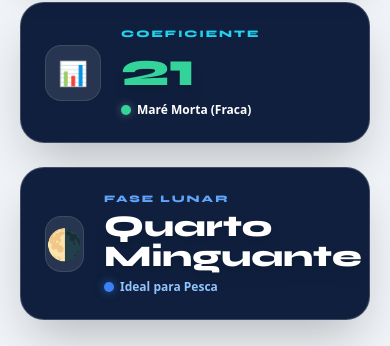
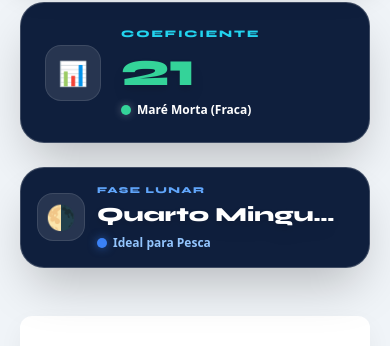
Before and after one commit to gustafa001/Mareagora, a Next.js app: page /mare/arquipelago-de-fernando-de-noronha in a window 390 px wide. Shown: the part 1208-1554 px from the top of the page. Built offline with nearby package versions, Linux system fonts and the light colour scheme; no server answers.

Commit message:
fix: adjust moon phase card layout for mobile to prevent text overflow

```diff
--- a/components/SummaryCards.tsx
+++ b/components/SummaryCards.tsx
@@ -99,14 +99,14 @@ export default function SummaryCards({ nextHigh, nextLow, lat, lon }: SummaryCar
           </div>
         </div>
 
-        <div className="p-6 flex items-center justify-between rounded-3xl border border-white/20 shadow-2xl" style={{ background: '#0f1f3d' }}>
-          <div className="flex items-center gap-5">
-            <div className="w-14 h-14 rounded-2xl bg-white/10 flex items-center justify-center text-3xl border border-white/10">
+        <div className="p-4 sm:p-6 flex items-center justify-between rounded-3xl border border-white/20 shadow-2xl" style={{ background: '#0f1f3d' }}>
+          <div className="flex items-center gap-3 sm:gap-5 min-w-0">
+            <div className="w-12 sm:w-14 h-12 sm:h-14 rounded-2xl bg-white/10 flex items-center justify-center text-2xl sm:text-3xl border border-white/10 flex-shrink-0">
               {moon.icon}
             </div>
-            <div>
-              <div className="text-[10px] font-black uppercase tracking-[0.2em] mb-1 font-syne" style={{ color: '#60a5fa' }}>Fase Lunar</div>
-              <div className="text-3xl font-black font-syne leading-none drop-shadow-lg" style={{ color: '#ffffff' }}>
+            <div className="min-w-0 flex-1">
+              <div className="text-[9px] sm:text-[10px] font-black uppercase tracking-[0.15em] sm:tracking-[0.2em] mb-1 font-syne" style={{ color: '#60a5fa' }}>Fase Lunar</div>
+              <div className="text-xl sm:text-3xl font-black font-syne leading-tight sm:leading-none drop-shadow-lg truncate" style={{ color: '#ffffff' }}>
                 {moon.name}
               </div>
               <div className="text-xs font-bold mt-2 flex items-center gap-1.5" style={{ color: '#93c5fd' }}>
```
